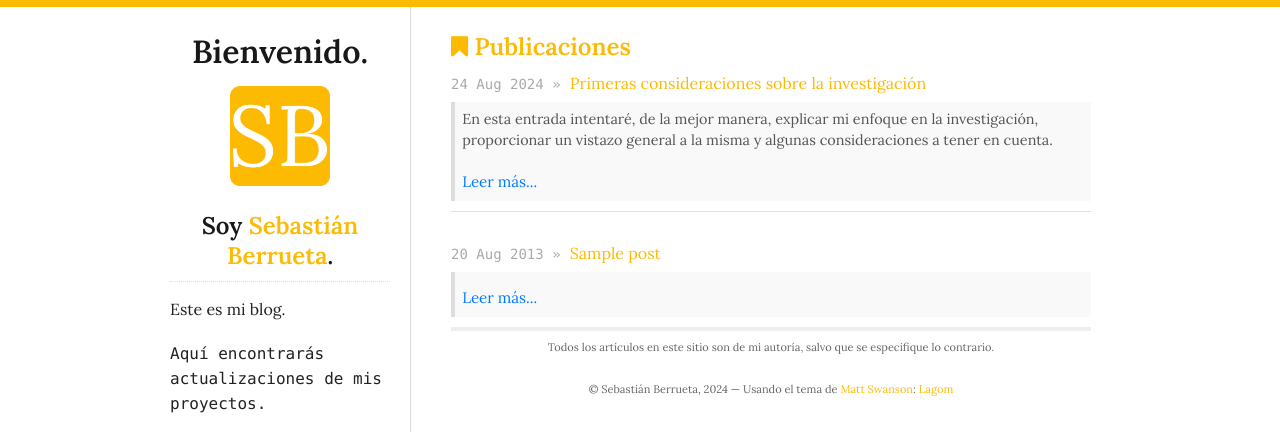
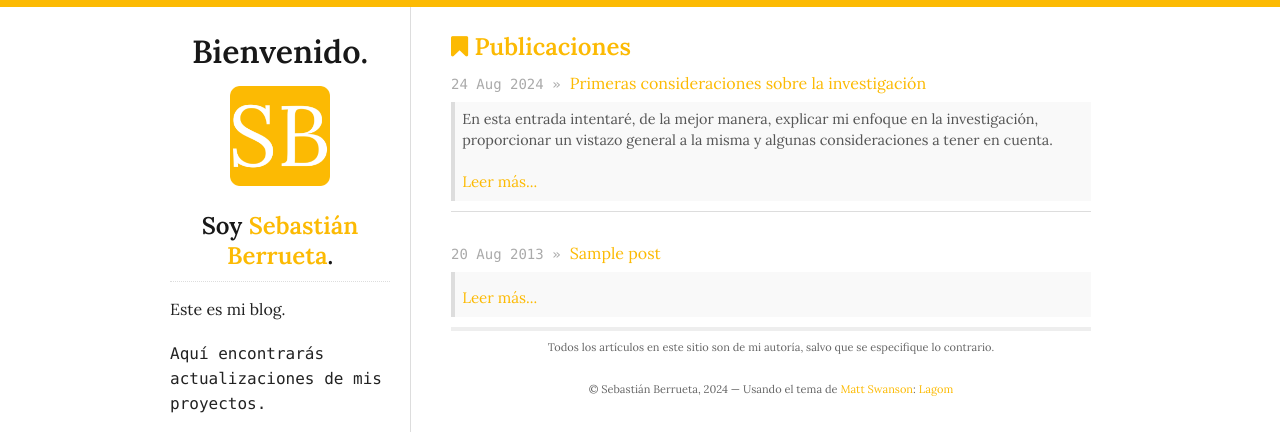
Before and after one commit to berruetaa/blog, a Jekyll site: the page built from index.html, in a window 1280 px wide. Shown: the top 434 px of the page. Built offline with Jekyll 4.4.1, drawn with Linux system fonts in a browser that asks for light colours.

Commit message:
ta pelela

```diff
--- a/index.html
+++ b/index.html
@@ -18,7 +18,7 @@ title: Publicaciones
     display: block;
     margin-top: 0.5em;
     font-size: 1.05em;
-    color: #007BFF; /* Color azul para el enlace */
+    color: #fcba03;
     text-decoration: none;
   }
 
```
